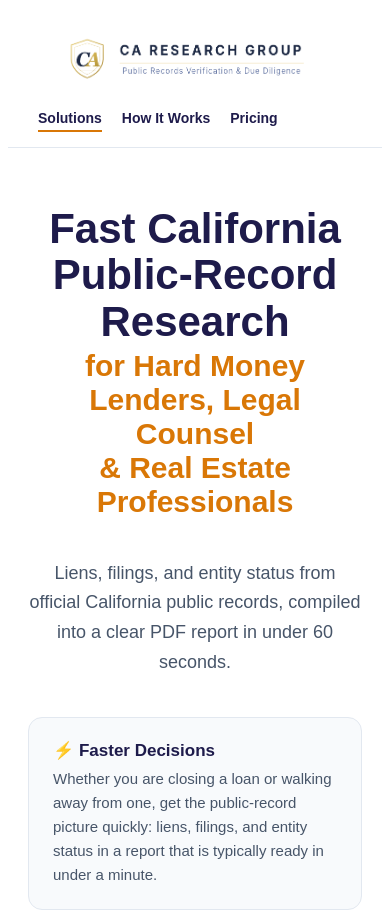
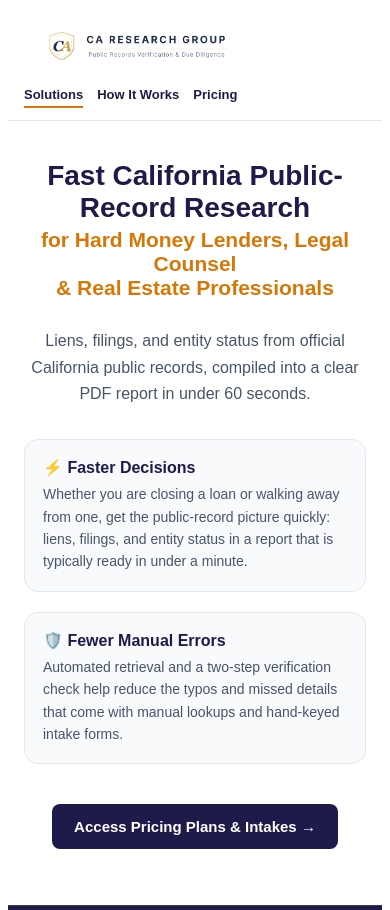
Before and after one commit to billalden01-dev/ca-research-group, a React (Vite) app: page / in a window 390 px wide. Shown: the top 910 px of the page. Built offline with nearby package versions, Linux system fonts and the light colour scheme.

Commit message:
Add files via upload

```diff
--- a/App.tsx
+++ b/App.tsx
@@ -1,4 +1,4 @@
-import React, { useState } from 'react';
+import React, { useState, useEffect } from 'react';
 
 type Page = 'home' | 'pricing' | 'how';
 
@@ -119,6 +119,13 @@ export default function App() {
   const [californiaCounty, setCaliforniaCounty] = useState('All Counties');
   const [corporateEmail, setCorporateEmail] = useState('');
   const [hoveredPlan, setHoveredPlan] = useState<string | null>(null);
+  const [isMobile, setIsMobile] = useState<boolean>(typeof window !== 'undefined' && window.innerWidth < 700);
+
+  useEffect(() => {
+    const onResize = () => setIsMobile(window.innerWidth < 700);
+    window.addEventListener('resize', onResize);
+    return () => window.removeEventListener('resize', onResize);
+  }, []);
 
   const handleNavigate = (page: Page) => {
     setCurrentPage(page);
@@ -175,9 +182,9 @@ export default function App() {
     <div style={{ display: 'flex', flexDirection: 'column', minHeight: '100vh', backgroundColor: '#ffffff', fontFamily: 'sans-serif', color: '#1e293b' }}>
 
       {/* NAVBAR */}
-      <nav style={{ borderBottom: '1px solid #e2e8f0', padding: '15px 30px', display: 'flex', justifyContent: 'space-between', alignItems: 'center', backgroundColor: '#ffffff', flexWrap: 'wrap', gap: '15px' }}>
-        <img src="/logo-clean.png" alt="CA Research Group" onClick={() => handleNavigate('home')} style={{ height: '72px', maxWidth: '100%', cursor: 'pointer' }} />
-        <div style={{ display: 'flex', gap: '20px', fontSize: '14px' }}>
+      <nav style={{ borderBottom: '1px solid #e2e8f0', padding: isMobile ? '12px 16px' : '15px 30px', display: 'flex', justifyContent: 'space-between', alignItems: 'center', backgroundColor: '#ffffff', flexWrap: 'wrap', gap: '15px' }}>
+        <img src="/logo-clean.png" alt="CA Research Group" onClick={() => handleNavigate('home')} style={{ height: isMobile ? '52px' : '72px', maxWidth: '100%', cursor: 'pointer' }} />
+        <div style={{ display: 'flex', gap: isMobile ? '14px' : '20px', fontSize: isMobile ? '13px' : '14px' }}>
           <span onClick={() => handleNavigate('home')} style={navLink('home')}>Solutions</span>
           <span onClick={() => handleNavigate('how')} style={navLink('how')}>How It Works</span>
           <span onClick={() => handleNavigate('pricing')} style={navLink('pricing')}>Pricing</span>
@@ -189,23 +196,23 @@ export default function App() {
 
         {/* HOME COMPONENT */}
         {currentPage === 'home' && (
-          <div style={{ maxWidth: '920px', margin: '0 auto', padding: '30px 20px 80px 20px', textAlign: 'center' }}>
-            <h1 style={{ fontSize: '42px', fontWeight: 'bold', color: '#1e1b4b', lineHeight: '1.1', marginBottom: '4px' }}>Fast California Public-Record Research</h1>
-            <h2 style={{ fontSize: '30px', fontWeight: 'bold', color: '#d97706', marginTop: '4px', marginBottom: '40px' }}>for Hard Money Lenders, Legal Counsel<br />& Real Estate Professionals</h2>
-            <p style={{ fontSize: '18px', color: '#475569', maxWidth: '680px', margin: '0 auto 40px auto', lineHeight: '1.65' }}>Liens, filings, and entity status from official California public records, compiled into a clear PDF report in under 60 seconds.</p>
+          <div style={{ maxWidth: '920px', margin: '0 auto', padding: isMobile ? '20px 16px 56px 16px' : '30px 20px 80px 20px', textAlign: 'center' }}>
+            <h1 style={{ fontSize: isMobile ? '28px' : '42px', fontWeight: 'bold', color: '#1e1b4b', lineHeight: '1.15', marginBottom: '4px' }}>Fast California Public-Record Research</h1>
+            <h2 style={{ fontSize: isMobile ? '21px' : '30px', fontWeight: 'bold', color: '#d97706', marginTop: '4px', marginBottom: isMobile ? '28px' : '40px' }}>for Hard Money Lenders, Legal Counsel<br />& Real Estate Professionals</h2>
+            <p style={{ fontSize: isMobile ? '16px' : '18px', color: '#475569', maxWidth: '680px', margin: '0 auto 32px auto', lineHeight: '1.65' }}>Liens, filings, and entity status from official California public records, compiled into a clear PDF report in under 60 seconds.</p>
 
             <div style={{ maxWidth: '680px', margin: '0 auto 40px auto', textAlign: 'left', display: 'flex', flexDirection: 'column', gap: '20px' }}>
-              <div style={{ backgroundColor: '#f8fafc', padding: '22px 24px', borderRadius: '14px', border: '1px solid #e2e8f0' }}>
-                <strong style={{ fontSize: '17px', color: '#1e1b4b', display: 'block', marginBottom: '6px' }}>⚡ Faster Decisions</strong>
-                <p style={{ margin: '0', fontSize: '15px', lineHeight: '1.6', color: '#475569' }}>Whether you are closing a loan or walking away from one, get the public-record picture quickly: liens, filings, and entity status in a report that is typically ready in under a minute.</p>
+              <div style={{ backgroundColor: '#f8fafc', padding: isMobile ? '18px' : '22px 24px', borderRadius: '14px', border: '1px solid #e2e8f0' }}>
+                <strong style={{ fontSize: isMobile ? '16px' : '17px', color: '#1e1b4b', display: 'block', marginBottom: '6px' }}>⚡ Faster Decisions</strong>
+                <p style={{ margin: '0', fontSize: isMobile ? '14px' : '15px', lineHeight: '1.6', color: '#475569' }}>Whether you are closing a loan or walking away from one, get the public-record picture quickly: liens, filings, and entity status in a report that is typically ready in under a minute.</p>
               </div>
-              <div style={{ backgroundColor: '#f8fafc', padding: '22px 24px', borderRadius: '14px', border: '1px solid #e2e8f0' }}>
-                <strong style={{ fontSize: '17px', color: '#1e1b4b', display: 'block', marginBottom: '6px' }}>🛡️ Fewer Manual Errors</strong>
-                <p style={{ margin: '0', fontSize: '15px', lineHeight: '1.6', color: '#475569' }}>Automated retrieval and a two-step verification check help reduce the typos and missed details that come with manual lookups and hand-keyed intake forms.</p>
+              <div style={{ backgroundColor: '#f8fafc', padding: isMobile ? '18px' : '22px 24px', borderRadius: '14px', border: '1px solid #e2e8f0' }}>
+                <strong style={{ fontSize: isMobile ? '16px' : '17px', color: '#1e1b4b', display: 'block', marginBottom: '6px' }}>🛡️ Fewer Manual Errors</strong>
+                <p style={{ margin: '0', fontSize: isMobile ? '14px' : '15px', lineHeight: '1.6', color: '#475569' }}>Automated retrieval and a two-step verification check help reduce the typos and missed details that come with manual lookups and hand-keyed intake forms.</p>
               </div>
             </div>
 
-            <button type="button" onClick={() => handleNavigate('pricing')} style={{ backgroundColor: '#1e1b4b', color: '#ffffff', fontSize: '17px', fontWeight: 'bold', border: 'none', borderRadius: '8px', padding: '16px 38px', cursor: 'pointer' }}>Access Pricing Plans & Intakes →</button>
+            <button type="button" onClick={() => handleNavigate('pricing')} style={{ backgroundColor: '#1e1b4b', color: '#ffffff', fontSize: isMobile ? '15px' : '17px', fontWeight: 'bold', border: 'none', borderRadius: '8px', padding: isMobile ? '14px 22px' : '16px 38px', cursor: 'pointer' }}>Access Pricing Plans & Intakes →</button>
           </div>
         )}
 
@@ -214,12 +221,12 @@ export default function App() {
           <div style={{ backgroundColor: '#ffffff' }}>
 
             {/* HERO BAND */}
-            <div style={{ backgroundColor: '#1e1b4b', padding: '56px 20px 48px 20px', textAlign: 'center' }}>
-              <h1 style={{ fontFamily: SERIF, fontSize: '44px', fontWeight: 'bold', color: '#ffffff', margin: '0 0 16px 0', lineHeight: '1.15' }}>Transparent Pricing<br />for Every Practice</h1>
-              <p style={{ fontSize: '17px', color: '#cbd5e1', maxWidth: '620px', margin: '0 auto', lineHeight: '1.6' }}>From individual professionals to multi-user teams. No hidden fees. Cancel anytime.</p>
+            <div style={{ backgroundColor: '#1e1b4b', padding: isMobile ? '36px 16px 30px 16px' : '56px 20px 48px 20px', textAlign: 'center' }}>
+              <h1 style={{ fontFamily: SERIF, fontSize: isMobile ? '30px' : '44px', fontWeight: 'bold', color: '#ffffff', margin: '0 0 14px 0', lineHeight: '1.15' }}>Transparent Pricing<br />for Every Practice</h1>
+              <p style={{ fontSize: isMobile ? '15px' : '17px', color: '#cbd5e1', maxWidth: '620px', margin: '0 auto', lineHeight: '1.6' }}>From individual professionals to multi-user teams. No hidden fees. Cancel anytime.</p>
 
               {/* STEP STATUS INDICATOR */}
-              <div style={{ display: 'flex', justifyContent: 'center', alignItems: 'center', gap: '15px', flexWrap: 'wrap', marginTop: '32px', fontSize: '13px' }}>
+              <div style={{ display: 'flex', justifyContent: 'center', alignItems: 'center', gap: isMobile ? '8px' : '15px', flexWrap: 'wrap', marginTop: isMobile ? '22px' : '32px', fontSize: isMobile ? '12px' : '13px' }}>
                 <span style={stepStyle(1)}>1. Choose Plan</span>
                 <span style={{ color: '#64748b' }}>➔</span>
                 <span style={stepStyle(2)}>2. Compliance Notice</span>
@@ -228,13 +235,13 @@ export default function App() {
               </div>
             </div>
 
-            <div style={{ position: 'relative', maxWidth: '1140px', margin: '0 auto', padding: '56px 20px 80px 20px' }}>
+            <div style={{ position: 'relative', maxWidth: '1140px', margin: '0 auto', padding: isMobile ? '28px 12px 56px 12px' : '56px 20px 80px 20px' }}>
 
               {/* STEP 1: RENDER TIERS */}
               {wizardStep === 1 && (
                 <div>
-                  <div style={{ backgroundColor: '#f1f5f9', border: '1px solid #e2e8f0', borderRadius: '28px', padding: '56px 28px 40px 28px' }}>
-                  <div style={{ display: 'flex', gap: '28px', justifyContent: 'center', flexWrap: 'wrap', alignItems: 'stretch' }}>
+                  <div style={{ backgroundColor: '#f1f5f9', border: '1px solid #e2e8f0', borderRadius: '28px', padding: isMobile ? '44px 14px 28px 14px' : '56px 28px 40px 28px' }}>
+                  <div style={{ display: 'flex', gap: isMobile ? '36px' : '28px', justifyContent: 'center', flexWrap: 'wrap', alignItems: 'stretch' }}>
                     {PLANS.map((plan) => {
                       const label = planLabel(plan);
                       const isSelected = plan.id === highlightId;
@@ -250,12 +257,12 @@ export default function App() {
                             border: isSelected ? '3px solid #d97706' : dark ? '1px solid #1e1b4b' : '1px solid #e2e8f0',
                             boxShadow: isSelected ? '0 0 0 4px rgba(217,119,6,0.2), 0 18px 40px rgba(30,27,75,0.18)' : dark ? '0 22px 44px rgba(30,27,75,0.3)' : '0 10px 28px rgba(30,27,75,0.1)',
                             borderRadius: '20px',
-                            padding: '34px 28px 28px 28px',
-                            flex: '1 1 300px',
+                            padding: isMobile ? '28px 20px 22px 20px' : '34px 28px 28px 28px',
+                            flex: isMobile ? '1 1 100%' : '1 1 300px',
                             maxWidth: '360px',
                             display: 'flex',
                             flexDirection: 'column',
-                            transform: dark ? 'translateY(-14px)' : 'none',
+                            transform: dark && !isMobile ? 'translateY(-14px)' : 'none',
                             transition: 'border 150ms ease, box-shadow 150ms ease',
                           }}
                         >
@@ -263,7 +270,7 @@ export default function App() {
                             <div style={{ position: 'absolute', top: '-14px', left: '50%', transform: 'translateX(-50%)', backgroundColor: '#d97706', color: '#ffffff', fontSize: '12px', fontWeight: 'bold', padding: '5px 16px', borderRadius: '999px' }}>Most popular</div>
                           )}
                           <h3 style={{ fontFamily: SERIF, fontSize: '25px', fontWeight: 'bold', color: dark ? '#ffffff' : '#1e1b4b', margin: '0 0 12px 0' }}>{plan.name}</h3>
-                          <div style={{ fontFamily: SERIF, fontSize: '50px', fontWeight: 'bold', color: dark ? '#d97706' : '#1e1b4b', lineHeight: '1' }}>${plan.price}<span style={{ fontFamily: 'sans-serif', fontSize: '16px', fontWeight: 'normal', color: dark ? '#cbd5e1' : '#64748b' }}> / mo</span></div>
+                          <div style={{ fontFamily: SERIF, fontSize: isMobile ? '42px' : '50px', fontWeight: 'bold', color: dark ? '#d97706' : '#1e1b4b', lineHeight: '1' }}>${plan.price}<span style={{ fontFamily: 'sans-serif', fontSize: '16px', fontWeight: 'normal', color: dark ? '#cbd5e1' : '#64748b' }}> / mo</span></div>
                           <p style={{ fontSize: '14px', color: dark ? '#cbd5e1' : '#64748b', lineHeight: '1.5', margin: '14px 0 0 0' }}>{plan.tagline}</p>
                           <div style={{ height: '1px', backgroundColor: dark ? 'rgba(255,255,255,0.18)' : '#e2e8f0', margin: '22px 0' }} />
                           <ul style={{ listStyle: 'none', padding: 0, margin: '0 0 28px 0', display: 'flex', flexDirection: 'column', gap: '11px', flex: 1 }}>
@@ -292,7 +299,7 @@ export default function App() {
 
               {/* STEP 2: COMPLIANCE AGREEMENT */}
               {wizardStep === 2 && (
-                <div style={{ maxWidth: '640px', margin: '20px auto 0 auto', backgroundColor: '#ffffff', border: '1px solid #e2e8f0', borderRadius: '20px', padding: '36px', boxShadow: '0 14px 36px rgba(30,27,75,0.12)', textAlign: 'center' }}>
+                <div style={{ maxWidth: '640px', margin: '20px auto 0 auto', backgroundColor: '#ffffff', border: '1px solid #e2e8f0', borderRadius: '20px', padding: isMobile ? '22px' : '36px', boxShadow: '0 14px 36px rgba(30,27,75,0.12)', textAlign: 'center' }}>
                   <h3 style={{ fontFamily: SERIF, color: '#1e1b4b', margin: '0 0 18px 0', fontSize: '22px' }}>Selected plan: <span style={{ color: '#d97706' }}>{selectedTier}</span></h3>
                   <div style={{ backgroundColor: '#f8fafc', border: '1px solid #e2e8f0', padding: '20px', borderRadius: '10px', textAlign: 'left', maxHeight: '200px', overflowY: 'scroll', fontSize: '13px', color: '#475569', marginBottom: '25px', lineHeight: '1.6' }}>
                     <strong>CA RESEARCH GROUP COMPLIANCE ASSURANCE PROVISIONS</strong>
@@ -311,7 +318,7 @@ export default function App() {
 
               {/* STEP 3: ACCOUNT INTAKE FORM */}
               {wizardStep === 3 && (
-                <form onSubmit={handleIntakeSubmit} style={{ maxWidth: '540px', margin: '20px auto 0 auto', backgroundColor: '#ffffff', border: '1px solid #e2e8f0', borderRadius: '20px', padding: '36px', boxShadow: '0 14px 36px rgba(30,27,75,0.12)', display: 'flex', flexDirection: 'column', gap: '20px' }}>
+                <form onSubmit={handleIntakeSubmit} style={{ maxWidth: '540px', margin: '20px auto 0 auto', backgroundColor: '#ffffff', border: '1px solid #e2e8f0', borderRadius: '20px', padding: isMobile ? '22px' : '36px', boxShadow: '0 14px 36px rgba(30,27,75,0.12)', display: 'flex', flexDirection: 'column', gap: '20px' }}>
                   <h3 style={{ fontFamily: SERIF, color: '#1e1b4b', textAlign: 'center', margin: '0 0 6px 0', fontSize: '22px' }}>Complete Your Research Profile</h3>
                   <p style={{ textAlign: 'center', fontSize: '13px', color: '#64748b', margin: '0 0 6px 0' }}>Plan: {selectedTier}</p>
 
@@ -352,12 +359,12 @@ export default function App() {
         {/* HOW IT WORKS PAGE */}
         {currentPage === 'how' && (
           <div>
-            <div style={{ backgroundColor: '#1e1b4b', padding: '56px 20px', textAlign: 'center' }}>
-              <h1 style={{ fontFamily: SERIF, fontSize: '42px', fontWeight: 'bold', color: '#ffffff', margin: '0 0 16px 0', lineHeight: '1.15' }}>How CA Research Group Works</h1>
+            <div style={{ backgroundColor: '#1e1b4b', padding: isMobile ? '36px 16px' : '56px 20px', textAlign: 'center' }}>
+              <h1 style={{ fontFamily: SERIF, fontSize: isMobile ? '30px' : '42px', fontWeight: 'bold', color: '#ffffff', margin: '0 0 16px 0', lineHeight: '1.15' }}>How CA Research Group Works</h1>
               <p style={{ fontSize: '17px', color: '#cbd5e1', maxWidth: '600px', margin: '0 auto', lineHeight: '1.6' }}>Three steps from a name to a report you can act on.</p>
             </div>
 
-            <div style={{ maxWidth: '1000px', margin: '0 auto', padding: '60px 20px 80px 20px' }}>
+            <div style={{ maxWidth: '1000px', margin: '0 auto', padding: isMobile ? '36px 16px 56px 16px' : '60px 20px 80px 20px' }}>
               <div style={{ display: 'flex', gap: '24px', flexWrap: 'wrap', justifyContent: 'center' }}>
                 {STEPS.map((step, index) => (
                   <div key={step.title} style={{ flex: '1 1 260px', maxWidth: '300px', border: '1px solid #e2e8f0', borderRadius: '16px', padding: '28px', backgroundColor: '#ffffff', boxShadow: '0 10px 28px rgba(30,27,75,0.08)' }}>
```
